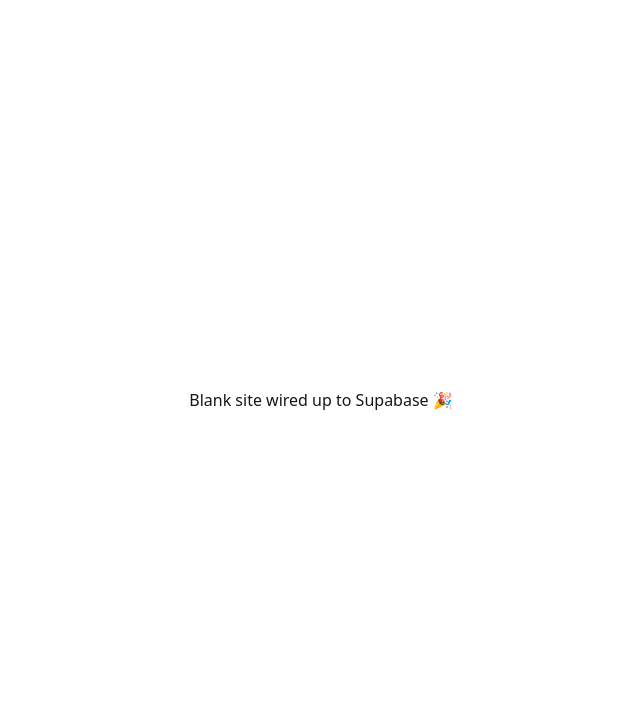
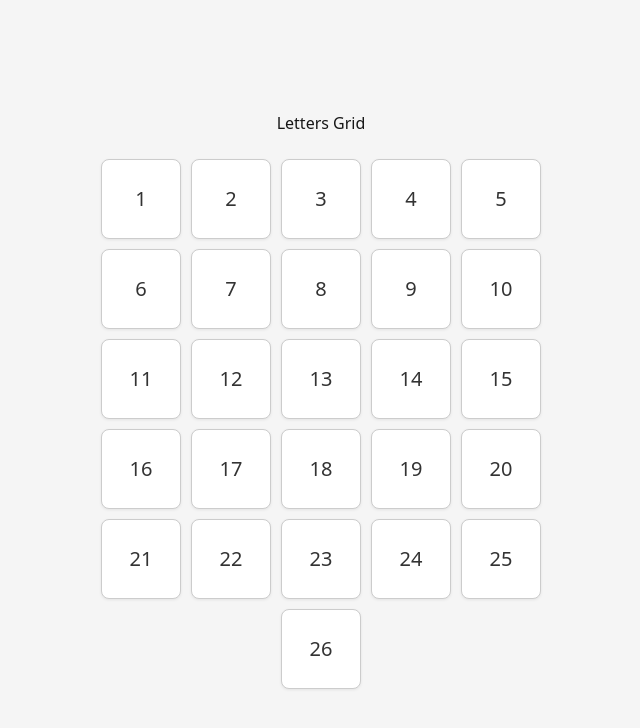
Before and after one commit to VenkateshwarUdayakumar/Maki-Advent-2025, a Next.js app: page / in a window 1280 px wide. Shown: the top 728 px of the page, without its empty margins (319-959 px from the left). Built offline with nearby package versions, Linux system fonts and the light colour scheme.

Commit message:
Change description here

```diff
--- /dev/null
+++ b/app/letters/[id]/page.tsx
@@ -0,0 +1,80 @@
+'use client';
+
+import Link from 'next/link';
+import { useParams } from 'next/navigation';
+
+export default function LetterPage() {
+  const params = useParams();
+  // params.id will be "1", "2", ..., "26"
+  const idParam = params.id as string;
+  const idNumber = parseInt(idParam, 10);
+
+  // Basic validation: only allow 1–26
+  if (Number.isNaN(idNumber) || idNumber < 1 || idNumber > 26) {
+    return (
+      <main
+        style={{
+          minHeight: '100vh',
+          display: 'flex',
+          flexDirection: 'column',
+          alignItems: 'center',
+          justifyContent: 'center',
+          fontFamily: 'system-ui, sans-serif',
+          background: '#f5f5f5',
+        }}
+      >
+        <p style={{ marginBottom: '1rem' }}>Invalid letter page.</p>
+        <Link
+          href="/"
+          style={{
+            padding: '0.5rem 1rem',
+            borderRadius: '999px',
+            background: '#333',
+            color: 'white',
+            textDecoration: 'none',
+          }}
+        >
+          Return to grid
+        </Link>
+      </main>
+    );
+  }
+
+  const letter = String.fromCharCode(64 + idNumber); // 1→A, 2→B, ..., 26→Z
+
+  return (
+    <main
+      style={{
+        minHeight: '100vh',
+        display: 'flex',
+        flexDirection: 'column',
+        alignItems: 'center',
+        justifyContent: 'center',
+        fontFamily: 'system-ui, sans-serif',
+        background: '#f5f5f5',
+      }}
+    >
+      <div
+        style={{
+          fontSize: '6rem',
+          marginBottom: '2rem',
+        }}
+      >
+        {letter}
+      </div>
+
+      <Link
+        href="/"
+        style={{
+          padding: '0.75rem 1.5rem',
+          borderRadius: '999px',
+          background: '#333',
+          color: 'white',
+          textDecoration: 'none',
+        }}
+      >
+        Return
+      </Link>
+    </main>
+  );
+}
--- a/app/page.tsx
+++ b/app/page.tsx
@@ -1,16 +1,68 @@
 // app/page.tsx
+import Link from "next/link";
+
+const NUM_SQUARES = 26;
+
 export default function Home() {
+  const squares = Array.from({ length: NUM_SQUARES }, (_, i) => i + 1);
+
   return (
     <main
       style={{
-        minHeight: '100vh',
-        display: 'flex',
-        alignItems: 'center',
-        justifyContent: 'center',
-        fontFamily: 'system-ui, sans-serif',
+        minHeight: "100vh",
+        display: "flex",
+        alignItems: "center",
+        justifyContent: "center",
+        fontFamily: "system-ui, sans-serif",
+        background: "#f5f5f5",
       }}
     >
-      <h1>Blank site wired up to Supabase 🎉</h1>
+      <div>
+        <h1 style={{ textAlign: "center", marginBottom: "1.5rem" }}>
+          Letters Grid
+        </h1>
+
+        <div
+          style={{
+            display: "grid",
+            gridTemplateColumns: "repeat(5, 80px)",
+            gridTemplateRows: "repeat(6, 80px)",
+            gap: "10px",
+            justifyContent: "center",
+          }}
+        >
+          {squares.map((num) => {
+            // Make square 26 centered on the last row (column 3)
+            const isLast = num === 26;
+            return (
+              <Link
+                key={num}
+                href={`/letters/${num}`}
+                style={{
+                  display: "flex",
+                  alignItems: "center",
+                  justifyContent: "center",
+                  borderRadius: "8px",
+                  border: "1px solid #ccc",
+                  background: "#fff",
+                  fontSize: "1.25rem",
+                  textDecoration: "none",
+                  color: "#333",
+                  boxShadow: "0 1px 3px rgba(0,0,0,0.08)",
+                  ...(isLast
+                    ? {
+                        gridColumn: "3 / span 1", // center bottom
+                        gridRow: "6 / span 1",
+                      }
+                    : {}),
+                }}
+              >
+                {num}
+              </Link>
+            );
+          })}
+        </div>
+      </div>
     </main>
-  )
+  );
 }
```
